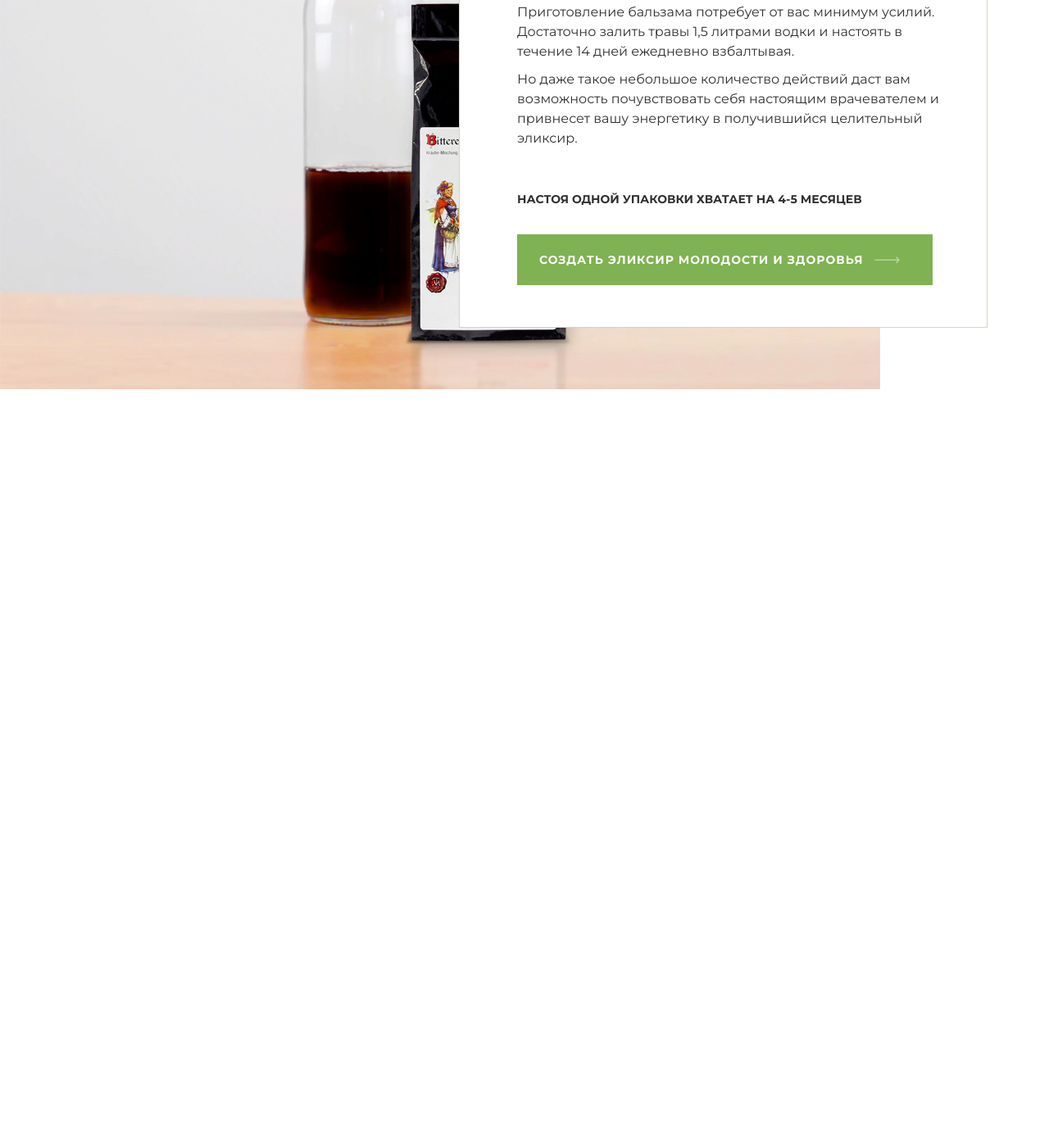
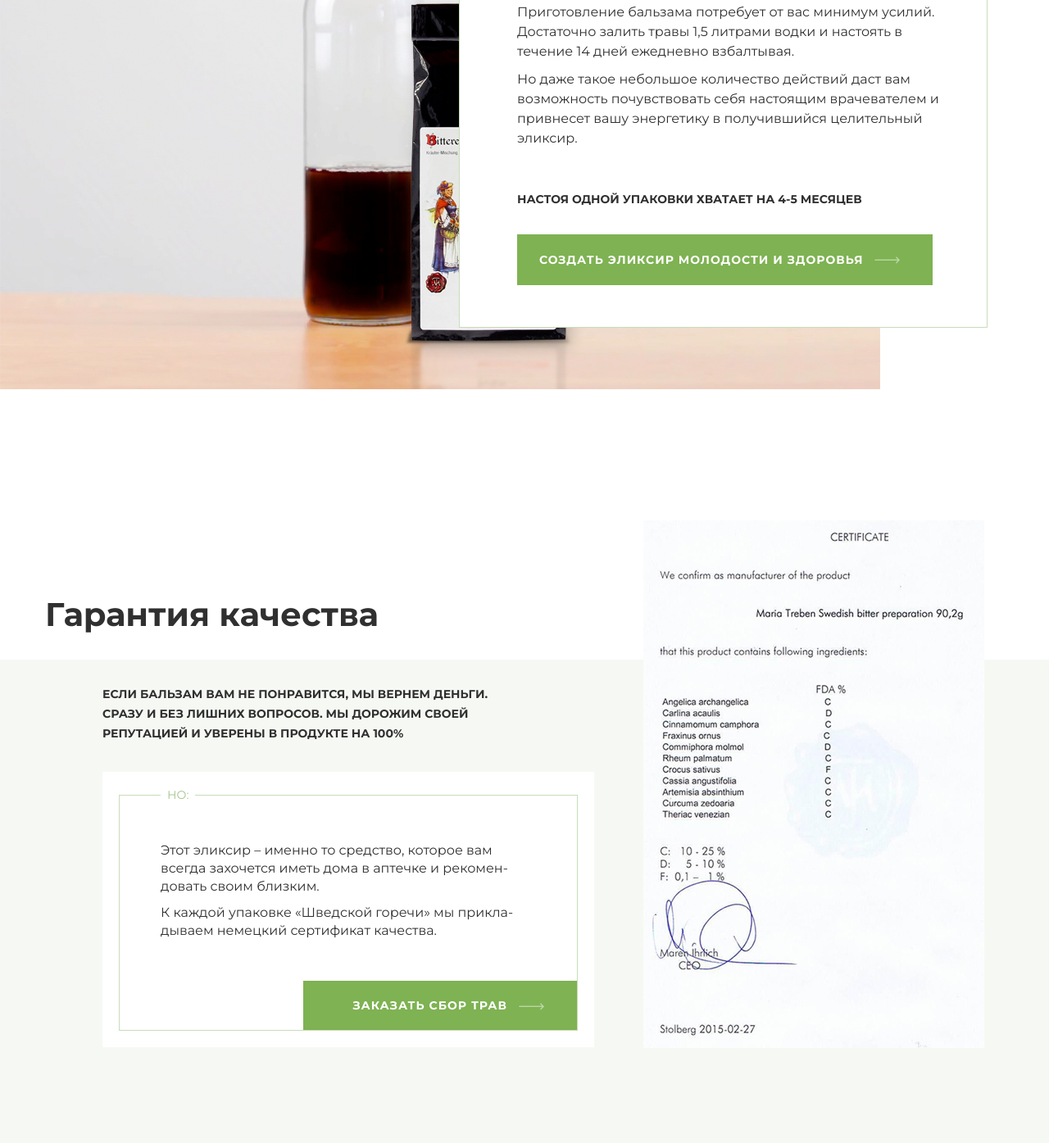
Before and after one commit to Lerik13/swedish_bitterness, a plain HTML site: page index.html in a window 1280 px wide. Shown: the part 8391-9786 px from the top of the page at 82% size. Before the commit the page ends 8866 px from the top, so only its background shows below. Drawn offline with nearby package versions, Linux system fonts and the light colour scheme.

Commit message:
9 block - Certificate

```diff
--- a/css/style.css
+++ b/css/style.css
@@ -482,7 +482,8 @@ body{
 .popularity__box-link,
 .composition__link-btn,
 .reviews__link-popup,
-.build__link{
+.build__link,
+.certificate__link{
   background-color: #7eb252;
   padding: 22px 85px 22px 27px;
   outline: none;
@@ -497,7 +498,8 @@ body{
 .popularity__box-link::after,
 .composition__link-btn::after,
 .reviews__link-popup::after,
-.build__link::after{
+.build__link::after,
+.certificate__link::after{
   content: '';
   background-image: url(../images/arrow-right.png);
   width: 31px;
@@ -1004,3 +1006,68 @@ body{
 .build__link::after{
   top: 27px;
 }
+
+.certificate{
+  padding-top: 250px;
+}
+.certificate .container-fluid{
+  overflow: visible;
+}
+.certificate__title{
+  font-size: 40px;
+  line-height: 50px;
+  margin-bottom: 30px;
+  font-weight: 700;
+}
+.certificate__wrapper{
+  background-color: #f6f9f3;
+  padding: 30px 0 0px;
+}
+.certificate__inner{
+  display: flex;
+  height: 560px;
+}
+.certificate__content{
+  max-width: 670px;
+  margin-right: 60px;
+  padding-left: 70px;
+}
+.certificate__text{
+  text-transform: uppercase;
+  margin-bottom: 35px;
+  font-weight: 700;
+  font-size: 14px;
+  padding-right: 85px;
+}
+.certificate__images{
+  position: relative;
+  top: -200px;
+}
+.certificate__box{
+  background-color: #fff;
+  padding: 16px 20px 20px 20px;
+}
+.certificate__box fieldset{
+  border: 1px solid #c8dcba;
+  padding: 45px 45px 100px 50px;
+  position: relative;
+}
+.certificate__box legend{
+  font-size: 14px;
+  text-transform: uppercase;
+  color: #a4c58c;
+  padding: 0 8px;
+}
+.certificate__box p{
+  margin: 0 0 10px;
+  line-height: 22px;
+}
+.certificate__link{
+  bottom: 0;
+  right: 0;
+  max-width: 350px;
+  padding: 18px 85px 18px 60px;
+}
+.certificate__link::after{
+  top: 27px;
+}
--- a/index.html
+++ b/index.html
@@ -35,6 +35,7 @@
       </div>
     </div>
   </header>
+
   <section class="top">
     <div class="top__images"></div>
     <div class="top__wrapper">
@@ -72,6 +73,7 @@
       </div>
     </div>
   </section>
+
   <section class="advantages">
     <div class="container">
       <div class="advantages__inner">
@@ -702,6 +704,44 @@
     </div><!-- /.container-fluid -->
   </section><!-- /.build -->
 
+  <section class="certificate">
+    <div class="container">
+      <div class="certificate__title">
+        Гарантия качества
+      </div><!-- /.certificate__title -->
+    </div>
+    <div class="container-fluid">
+      <div class="certificate__wrapper">
+        <div class="container">
+          <div class="certificate__inner">
+            <div class="certificate__content">
+              <div class="certificate__text">
+                Если бальзам вам не понравится, мы вернем деньги.
+                Сразу и без лишних вопросов. Мы дорожим своей
+                репутацией и уверены в продукте на 100%
+              </div>
+              <div class="certificate__box">
+                <fieldset>
+                  <legend>Но:</legend>
+                  <p>
+                    Этот эликсир – именно то средство, которое вам
+                    всегда захочется иметь дома в аптечке и рекомен-
+                    довать своим близким.</p>
+                  <p>К каждой упаковке «Шведской горечи» мы прикла-
+                    дываем немецкий сертификат качества.</p>
+                  <a class="certificate__link" href="#">заказать сбор трав</a>
+                </fieldset>
+              </div>
+            </div>
+            <div class="certificate__images">
+              <img src="images/certificate.jpg" alt="">
+            </div>
+          </div><!-- /.certificate__inner -->
+        </div>
+      </div><!-- /.certificate__wrapper -->
+    </div>
+  </section><!-- /.certificate -->
+
   <script src="https://ajax.googleapis.com/ajax/libs/jquery/3.4.1/jquery.min.js"></script>
   <script src="js/main.js"></script>
 </body>
```
Also changed, not shown: images/certificate.jpg (added).
